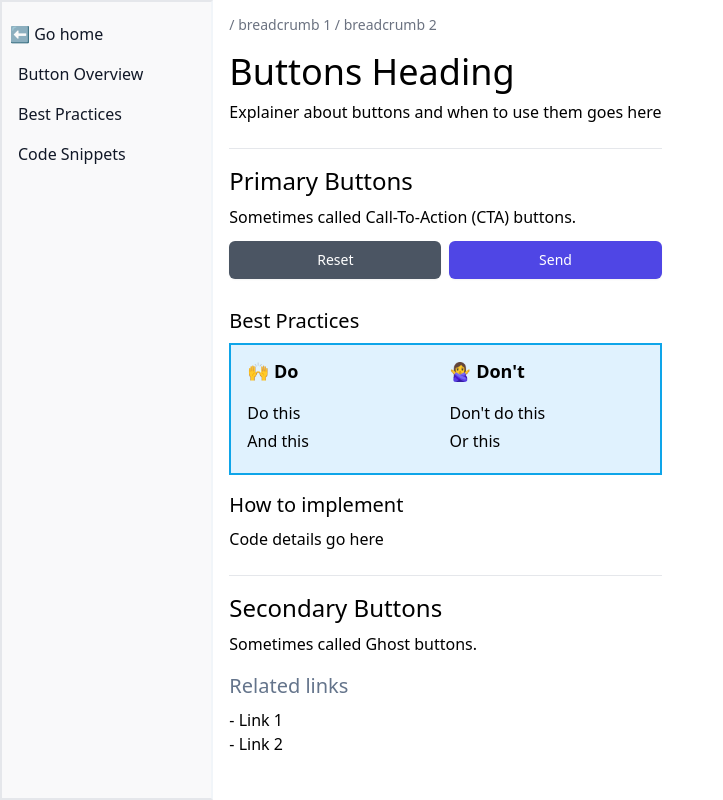
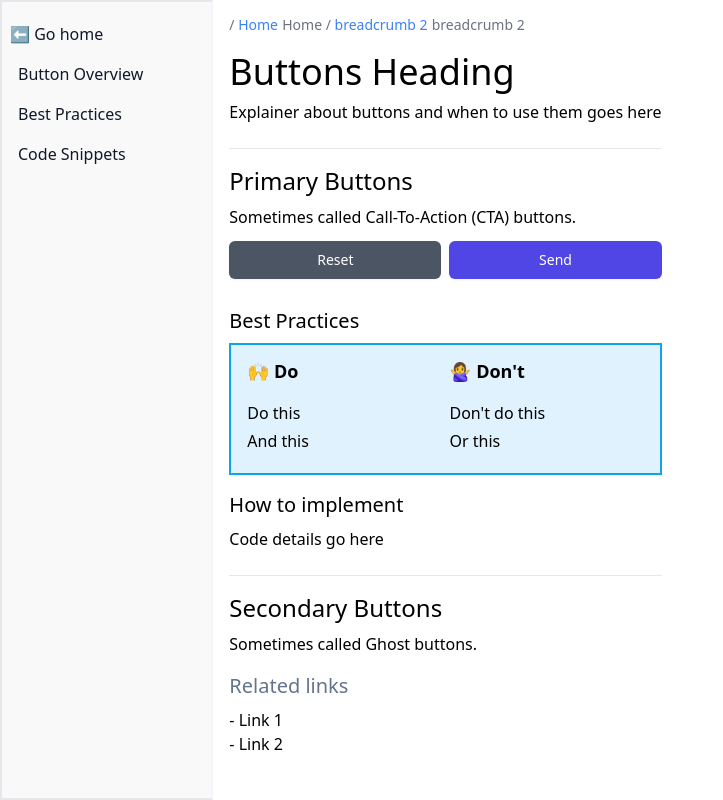
Before and after one commit to tayv/Project-Bubblegum, a Next.js app: page /forms/buttons in a window 1280 px wide. Shown: the whole page, without its empty margins (0-723 px from the left). Built offline with nearby package versions, Linux system fonts and the light colour scheme.

Commit message:
Added logical gates to Breadcrumbs (NOT WORKING)

```diff
--- a/components/layout/Breadcrumbs.tsx
+++ b/components/layout/Breadcrumbs.tsx
@@ -1,36 +1,44 @@
 import { FC, ReactNode } from 'react'
 import Link from 'next/link'
+import path from 'path'
 
 export type BreadcrumbProps = {
   path: string,
   text: string | number,
-  active?: boolean
+  active?: boolean,
+  crumbs: any
 }
 
 const Breadcrumbs: FC<BreadcrumbProps> = (props) => {
   const { crumbs } = props
 
-  const renderCrumbs = (props: []) => {
-    return crumbs.map((crumb, index: number) => (
+  const renderCrumbs = (props: any) => {
+    return crumbs.map((crumb: BreadcrumbProps, index: number) => (
       <span key={index}>
         <span className="text-sm text-gray-500"> / </span>
+
+        {crumb.active} {
+          <>
+            <span className="text-sm text-blue-500">{crumb.text}</span>
+          </>
+        }
+        {crumb.active} {
           <Link href={crumb.path}>
             <a className="inline underline no-underline text-sm text-gray-500 hover:decoration-dashed underline-offset-4 hover:text-blue-600 focus:text-blue-600">
               {crumb.text}
             </a>
           </Link>
+        }
       </span>
+
     ))
   }
 
   return (
 
-      <div>
-        <ul>
+    <>
       {renderCrumbs({props})}
-
-        </ul>
-      </div>
+    </>
 
 
     );
--- a/pages/forms/buttons.tsx
+++ b/pages/forms/buttons.tsx
@@ -18,7 +18,17 @@ export default function MyRadioGroup() {
     }, 3000)
 
   }
-  const crumbs = [{text: "breadcrumb 1", path: "/"}, {text: "breadcrumb 2", path: "/"}]
+  const crumbs = [
+    {
+      text: "Home",
+      path: "/",
+      active: false,
+    }, {
+      text: "breadcrumb 2",
+      path: "/",
+      active: true,
+    }
+  ]
 
   return (
     <>
```
Lines whose indentation alone changed are shown as unchanged.
